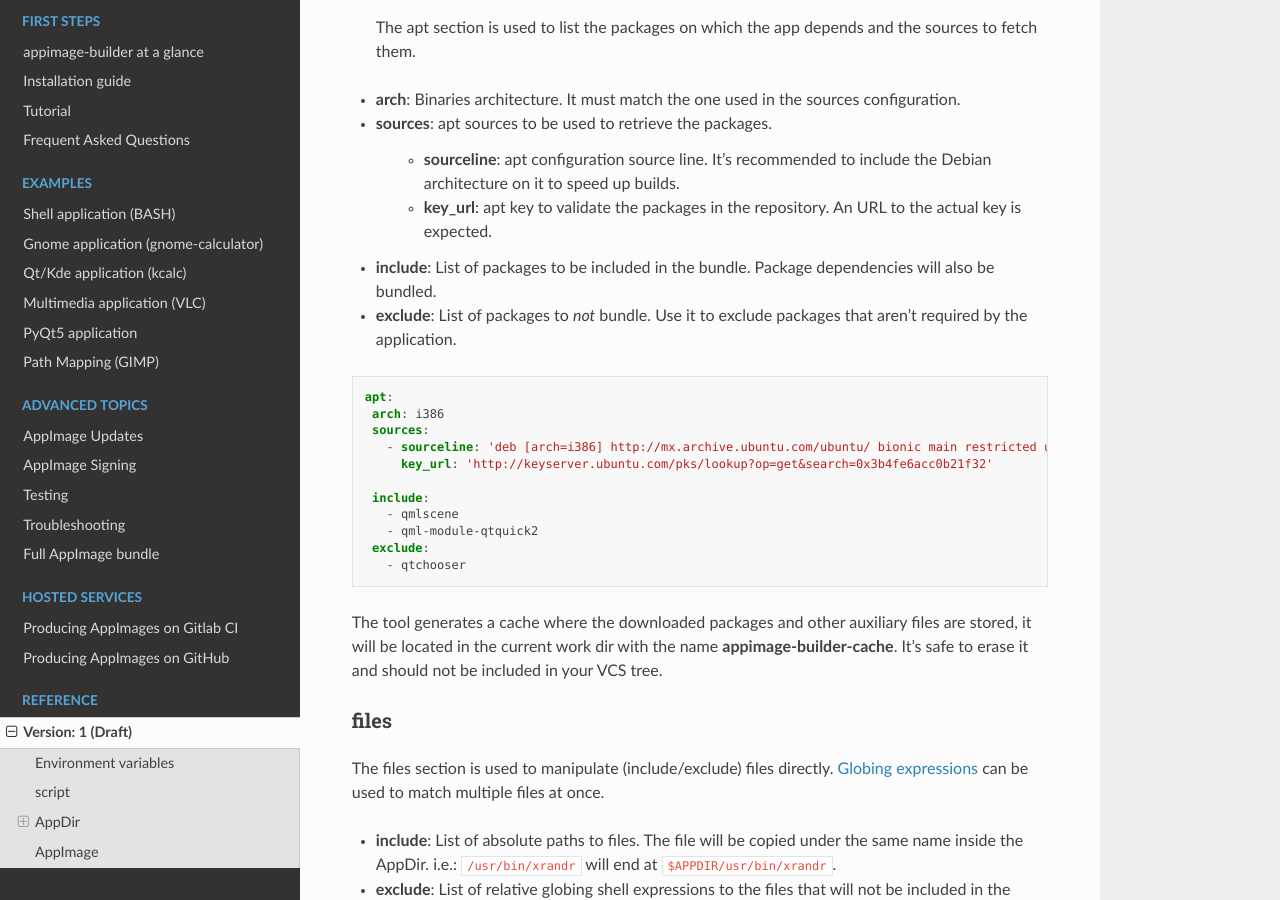
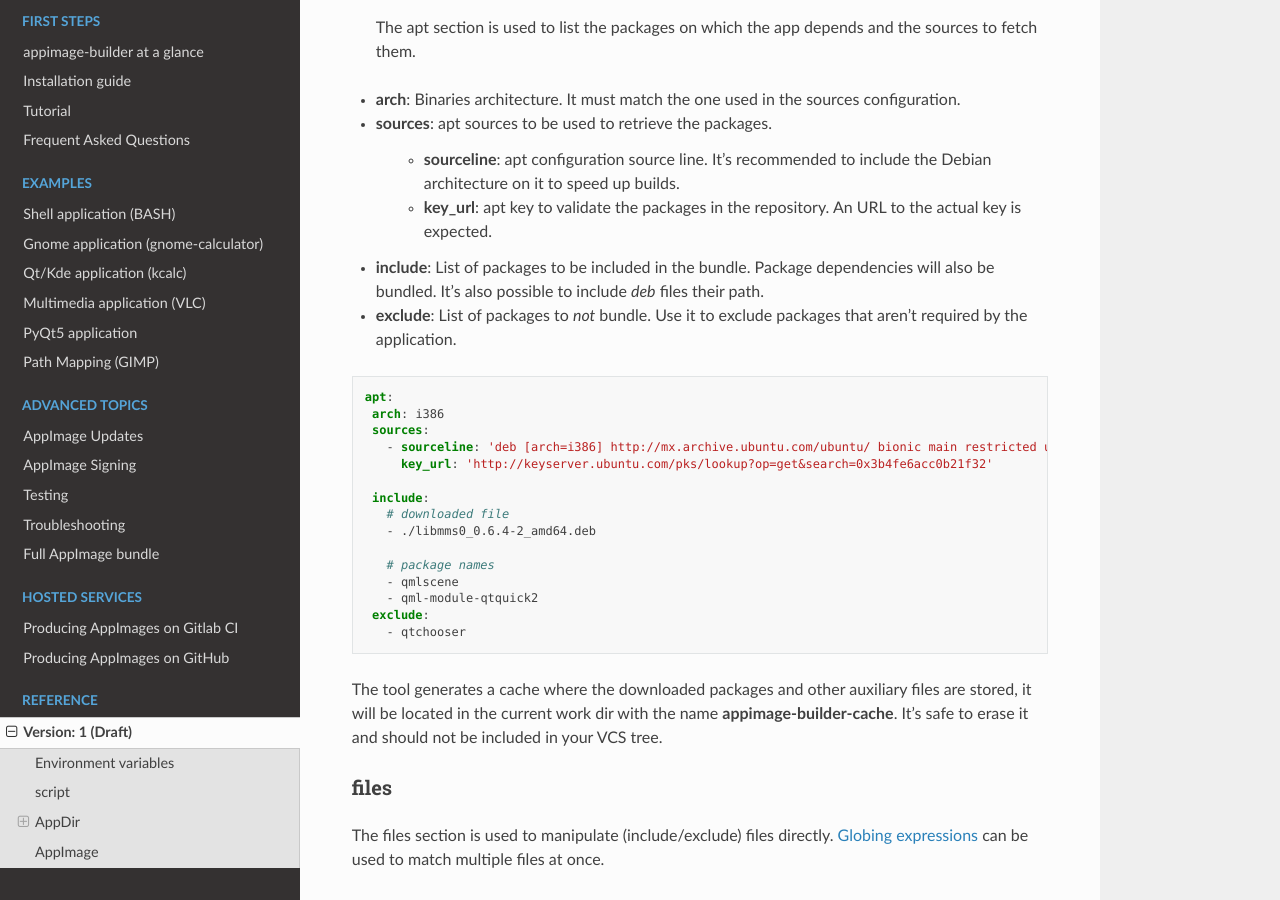
Before and after one commit to AppImageCrafters/appimage-builder-docs, a Sphinx documentation site: the page built from source/reference/version_1.rst, in a window 1280 px wide and 900 px high, scrolled down 2512 px. Built offline with Sphinx 7.4.7 and the Read the Docs theme 2.0.0, drawn with Linux system fonts in a browser that asks for light colours.

Commit message:
Add deb file include example

```diff
--- a/source/reference/version_1.rst
+++ b/source/reference/version_1.rst
@@ -152,7 +152,8 @@ apt
     * **key_url**: apt key to validate the packages in the repository. An URL to the actual
       key is expected.
 - **include**: List of packages to be included in the bundle. Package dependencies will
-  also be bundled.
+  also be bundled. It's also possible to include `deb` files their path.
+
 - **exclude**: List of packages to *not* bundle. Use it to exclude packages
   that aren't required by the application.
 
@@ -165,6 +166,10 @@ apt
         key_url: 'http://keyserver.ubuntu.com/pks/lookup?op=get&search=0x3b4fe6acc0b21f32'
 
     include:
+      # downloaded file
+      - ./libmms0_0.6.4-2_amd64.deb
+
+      # package names
       - qmlscene
       - qml-module-qtquick2
     exclude:
```
